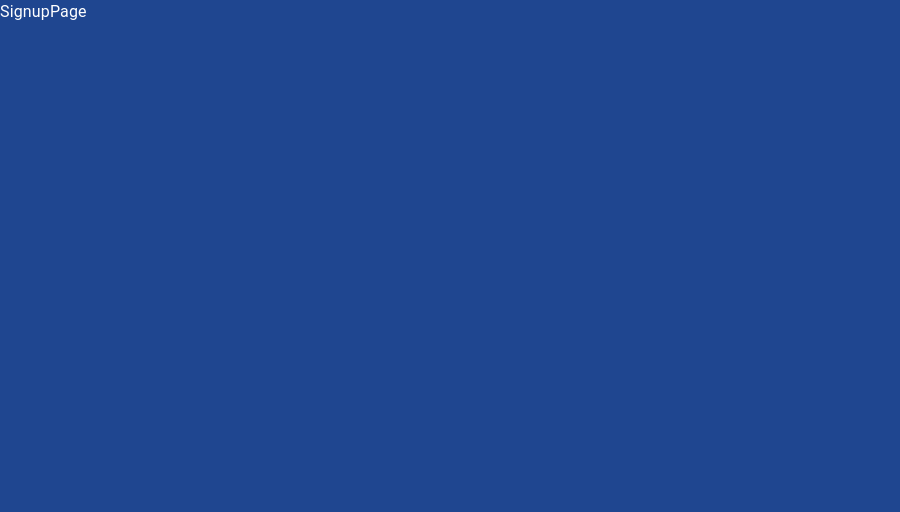
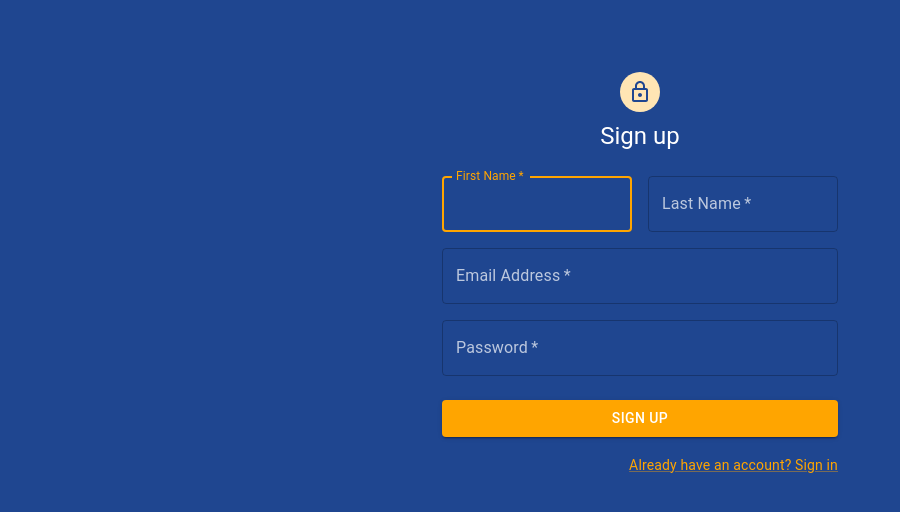
Before and after one commit to davidvekony/sleep-tracker, a Next.js app: page /signup in a window 1280 px wide. Shown: the top 512 px of the page, without its empty margins (0-900 px from the left). Built offline with nearby package versions, Linux system fonts and the light colour scheme.

Commit message:
add initial signup and login pages

```diff
--- a/package.json
+++ b/package.json
@@ -21,7 +21,8 @@
     "prop-types": "^15.8.1",
     "react": "18.2.0",
     "react-dom": "18.2.0",
-    "react-firebase-hooks": "^5.0.3"
+    "react-firebase-hooks": "^5.0.3",
+    "react-toastify": "^9.0.5"
   },
   "devDependencies": {
     "@testing-library/jest-dom": "^5.16.4",
--- a/pages/signup.js
+++ b/pages/signup.js
@@ -1,5 +1,105 @@
+import Avatar from "@mui/material/Avatar";
+import Button from "@mui/material/Button";
+import CssBaseline from "@mui/material/CssBaseline";
+import TextField from "@mui/material/TextField";
+import Link from "@mui/material/Link";
+import Grid from "@mui/material/Grid";
+import Box from "@mui/material/Box";
+import LockOutlinedIcon from "@mui/icons-material/LockOutlined";
+import Typography from "@mui/material/Typography";
+import Container from "@mui/material/Container";
+
 function SignupPage() {
-  return <div>SignupPage</div>;
+  const handleSubmit = (event) => {
+    event.preventDefault();
+    const data = new FormData(event.currentTarget);
+    console.log({
+      email: data.get("email"),
+      password: data.get("password"),
+    });
+  };
+
+  return (
+    <Container component="main" maxWidth="xs">
+      <CssBaseline />
+      <Box
+        sx={{
+          marginTop: 8,
+          display: "flex",
+          flexDirection: "column",
+          alignItems: "center",
+        }}
+      >
+        <Avatar sx={{ m: 1, bgcolor: "secondary.main" }}>
+          <LockOutlinedIcon />
+        </Avatar>
+        <Typography component="h1" variant="h5">
+          Sign up
+        </Typography>
+        <Box component="form" noValidate onSubmit={handleSubmit} sx={{ mt: 3 }}>
+          <Grid container spacing={2}>
+            <Grid item xs={12} sm={6}>
+              <TextField
+                autoComplete="given-name"
+                name="firstName"
+                required
+                fullWidth
+                id="firstName"
+                label="First Name"
+                autoFocus
+              />
+            </Grid>
+            <Grid item xs={12} sm={6}>
+              <TextField
+                required
+                fullWidth
+                id="lastName"
+                label="Last Name"
+                name="lastName"
+                autoComplete="family-name"
+              />
+            </Grid>
+            <Grid item xs={12}>
+              <TextField
+                required
+                fullWidth
+                id="email"
+                label="Email Address"
+                name="email"
+                autoComplete="email"
+              />
+            </Grid>
+            <Grid item xs={12}>
+              <TextField
+                required
+                fullWidth
+                name="password"
+                label="Password"
+                type="password"
+                id="password"
+                autoComplete="new-password"
+              />
+            </Grid>
+          </Grid>
+          <Button
+            type="submit"
+            fullWidth
+            variant="contained"
+            sx={{ mt: 3, mb: 2 }}
+          >
+            Sign Up
+          </Button>
+          <Grid container justifyContent="flex-end">
+            <Grid item>
+              <Link href="/login" variant="body2">
+                Already have an account? Sign in
+              </Link>
+            </Grid>
+          </Grid>
+        </Box>
+      </Box>
+    </Container>
+  );
 }
 
 export default SignupPage;
```
Also changed, not shown: pages/index.js (+18 -8 lines), pages/login.js (+88 -1 lines), 1 other file (tests, documents, lock files or other folders).
